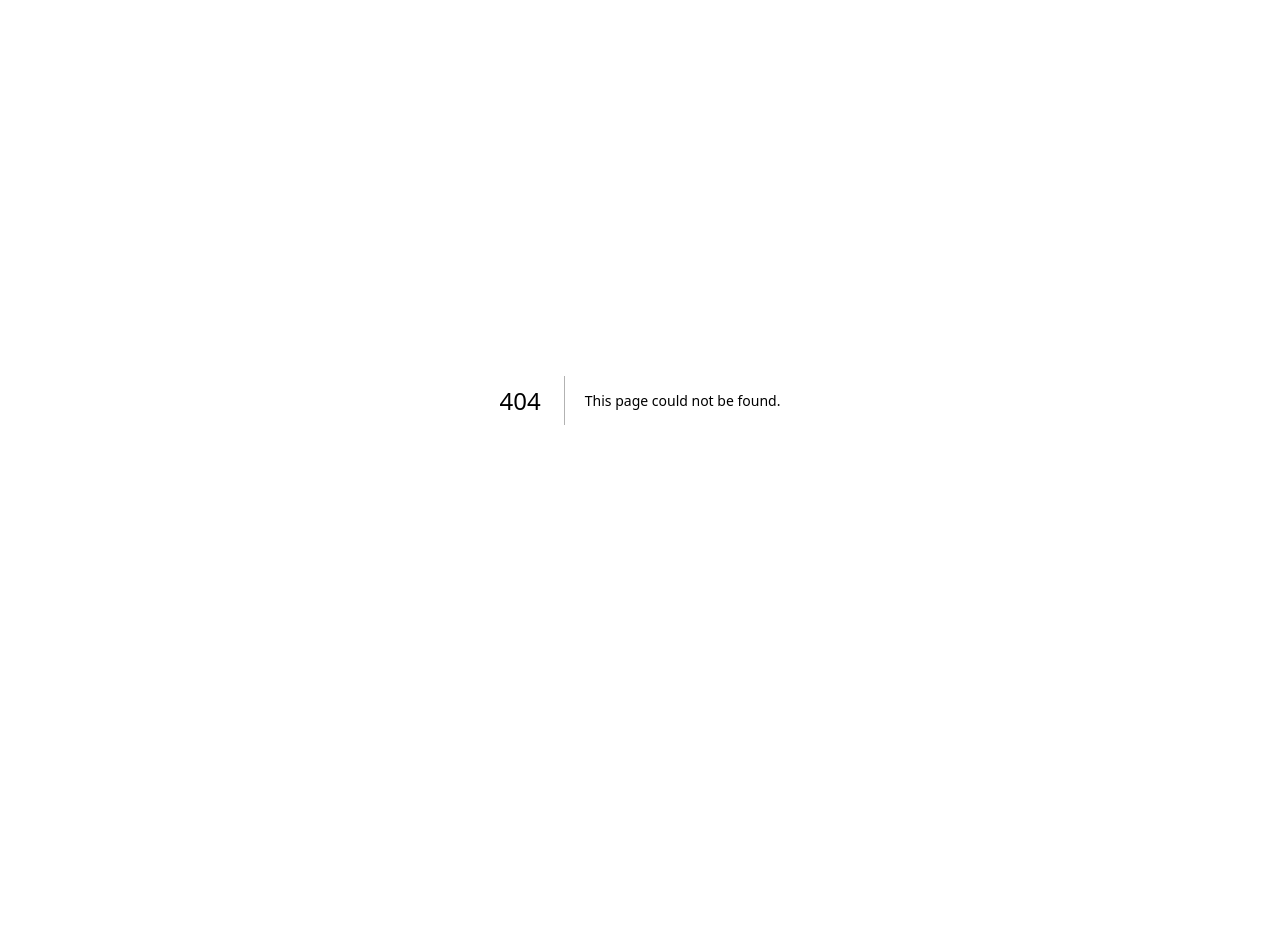
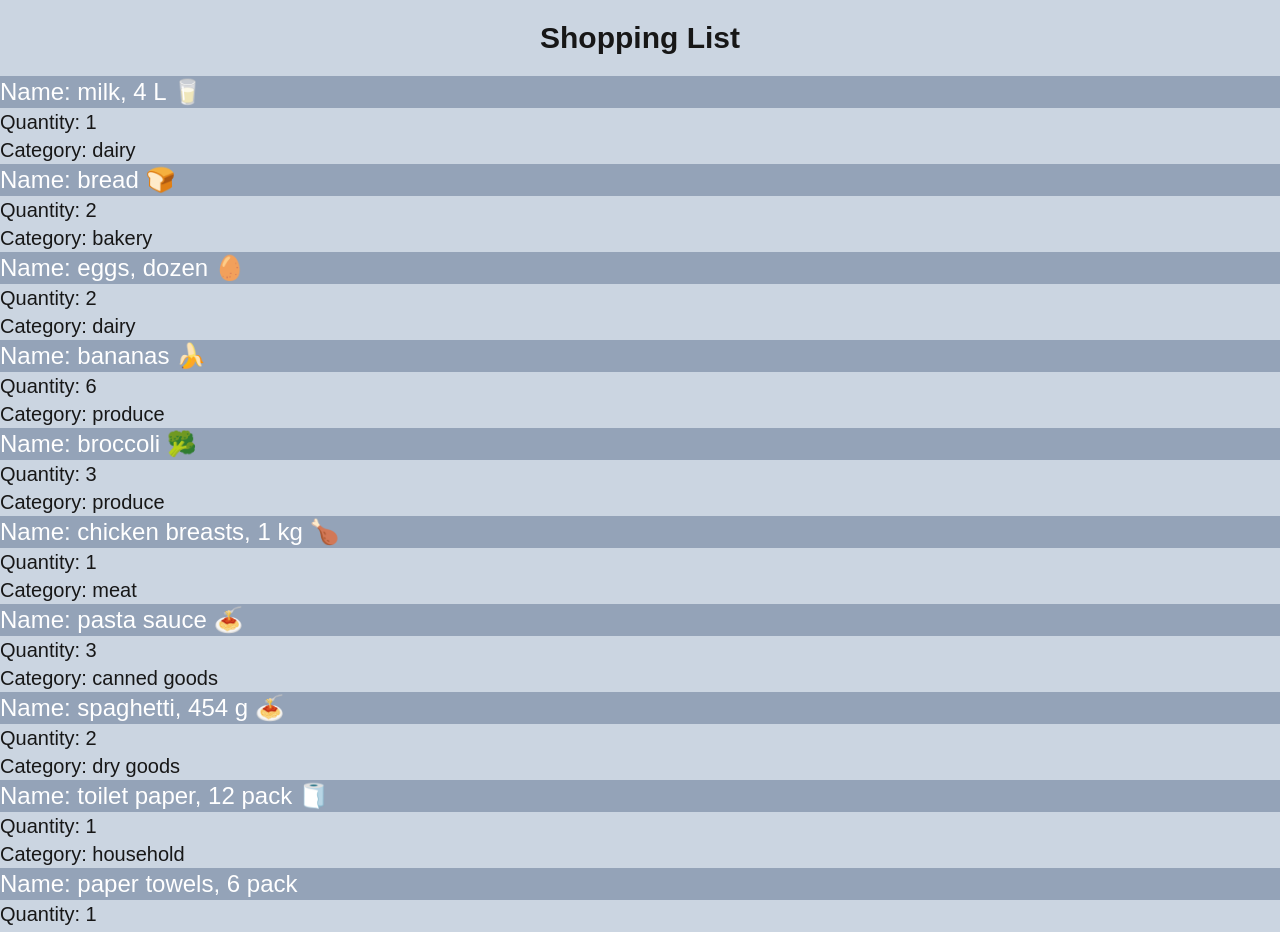
Before and after one commit to BrodyWilson97/cprg306-assignments, a Next.js app: page /week-3 in a window 1280 px wide. Before the commit this address had no page. Shown: the top 932 px of the page. Before the commit the page ends 800 px from the top, so only its background shows below. Built offline with nearby package versions, Linux system fonts and the light colour scheme.

Commit message:
Week 3 Assignment

```diff
--- a/app/layout.js
+++ b/app/layout.js
@@ -6,6 +6,7 @@
   variable: "--font-geist-sans",
   weight: "100 900",
 });
+
 const geistMono = localFont({
   src: "./fonts/GeistMonoVF.woff",
   variable: "--font-geist-mono",
@@ -13,10 +14,13 @@
 });
 
 export const metadata = {
-  title: "Create Next App",
-  description: "Generated by create next app",
+  title: "Shopping List",
+  description: "A simple shopping list application to keep track of your grocery items.",
+  keywords: "shopping list, groceries, items, react, tailwind",
+  author: "Brody Wilson",
+  viewpoint: "width=device-width, initial-scale=1.0",
+
 };
-
 export default function RootLayout({ children }) {
   return (
     <html lang="en">
--- a/app/page.js
+++ b/app/page.js
@@ -7,7 +7,13 @@
 
     <ul>
       <li>
-        <Link href = "week-2"> Week 2</Link>
+        <Link href = "week-2"  className = 'underline hover:text-cyan-300'> Week 2</Link>
+      </li>
+      <li>
+        <Link href = "week-3"  className = 'underline hover:text-cyan-300'> Week 3</Link>
+      </li>
+      <li>
+        <Link href = "week-4"  className = 'underline hover:text-cyan-300'> Week 4</Link>
       </li>
     </ul>
   </main>
--- /dev/null
+++ b/app/week-3/item-list.js
@@ -0,0 +1,93 @@
+import Item from './item.js';
+
+export default function ItemList() {
+        const item1 = {
+            name: "milk, 4 L 🥛",
+            quantity: 1,
+            category: "dairy",
+          };
+
+        const item2 = {
+            name: "bread 🍞",
+            quantity: 2,
+            category: "bakery",
+          };
+
+        const item3 = {
+            name: "eggs, dozen 🥚",
+            quantity: 2,
+            category: "dairy",
+          };
+
+        const item4 = {
+            name: "bananas 🍌",
+            quantity: 6,
+            category: "produce",
+          };
+
+        const item5 = {
+            name: "broccoli 🥦",
+            quantity: 3,
+            category: "produce",
+          };
+
+        const item6 = {
+            name: "chicken breasts, 1 kg 🍗",
+            quantity: 1,
+            category: "meat",
+          };
+
+        const item7 = {
+            name: "pasta sauce 🍝",
+            quantity: 3,
+            category: "canned goods",
+          };
+
+        const item8 = {
+            name: "spaghetti, 454 g 🍝",
+            quantity: 2,
+            category: "dry goods",
+          };
+
+        const item9 = {
+            name: "toilet paper, 12 pack 🧻",
+            quantity: 1,
+            category: "household",
+          };
+
+        const item10 = {
+            name: "paper towels, 6 pack",
+            quantity: 1,
+            category: "household",
+          };
+
+        const item11 = {
+            name: "dish soap 🍽️",
+            quantity: 1,
+            category: "household",
+          };
+
+        const item12 = {
+            name: "hand soap 🧼",
+            quantity: 4,
+            category: "household",
+          };
+        return (
+            <main>
+                <ul>
+                    <Item name={item1.name} quantity={item1.quantity} category={item1.category} />
+                    <Item name={item2.name} quantity={item2.quantity} category={item2.category} />
+                    <Item name={item3.name} quantity={item3.quantity} category={item3.category} />
+                    <Item name={item4.name} quantity={item4.quantity} category={item4.category} />
+                    <Item name={item5.name} quantity={item5.quantity} category={item5.category} />
+                    <Item name={item6.name} quantity={item6.quantity} category={item6.category} />
+                    <Item name={item7.name} quantity={item7.quantity} category={item7.category} />
+                    <Item name={item8.name} quantity={item8.quantity} category={item8.category} />
+                    <Item name={item9.name} quantity={item9.quantity} category={item9.category} />
+                    <Item name={item10.name} quantity={item10.quantity} category={item10.category} />
+                    <Item name={item11.name} quantity={item11.quantity} category={item11.category} />
+                    <Item name={item12.name} quantity={item12.quantity} category={item12.category} />
+                </ul>
+            </main>
+        )
+        }
--- /dev/null
+++ b/app/week-3/item.js
@@ -0,0 +1,11 @@
+export default function Item({ name, quantity, category}) {
+    return(
+        <main>
+            <li>
+                <p className = "text-2xl bg-slate-400 text-white">Name: {name}</p>
+                <p className = "text-xl bg-slate-300">Quantity: {quantity}</p>
+                <p className = "text-xl bg-slate-300"> Category: {category}</p>
+            </li>
+        </main>
+    )
+}
--- /dev/null
+++ b/app/week-3/page.js
@@ -0,0 +1,11 @@
+import ItemList from "./item-list.js";
+
+
+export default function Page() {
+    return (
+        <main>
+            <h1 className = "p-5 text-center font-semibold text-3xl bg-slate-300">Shopping List</h1>
+            <ItemList />
+        </main>
+    )
+}
```
